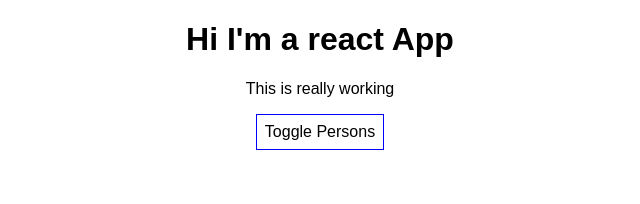
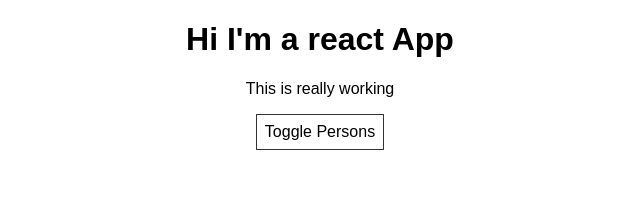
Before and after one commit to andrewquartey/ReactApp, a React (Create React App) app: page / in a window 1280 px wide. Shown: the top 204 px of the page, without its empty margins (320-960 px from the left). Built offline with nearby package versions, Linux system fonts and the light colour scheme.

Commit message:
changed button color

```diff
--- a/src/App.js
+++ b/src/App.js
@@ -45,7 +45,7 @@ class App extends Component {
     const style = {
       backgroundColor: 'white',
       font: 'inherit',
-      border: '1px solid blue',
+      border: '1px solid #333',
       padding: '8px'
     }
 
```
